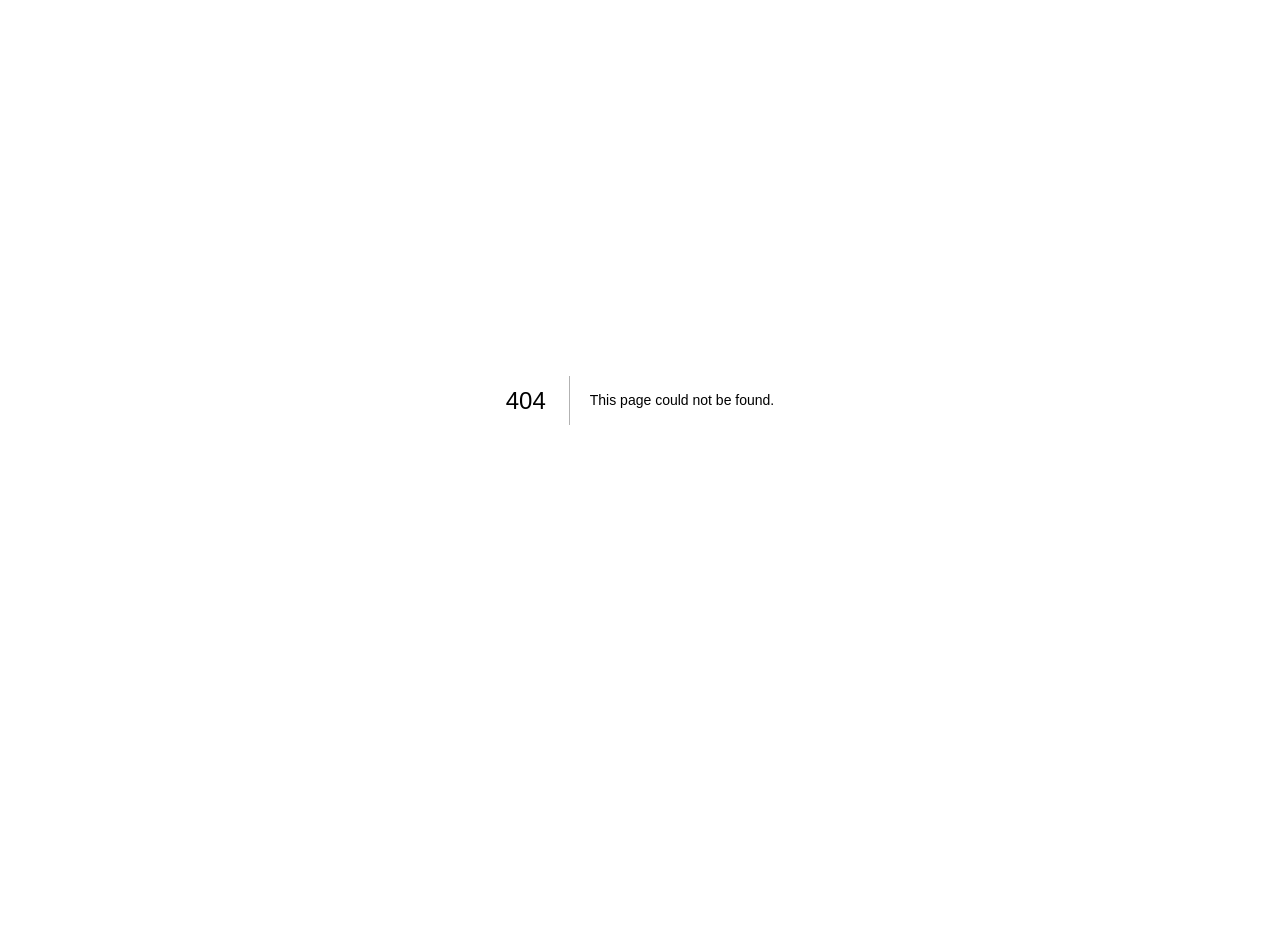
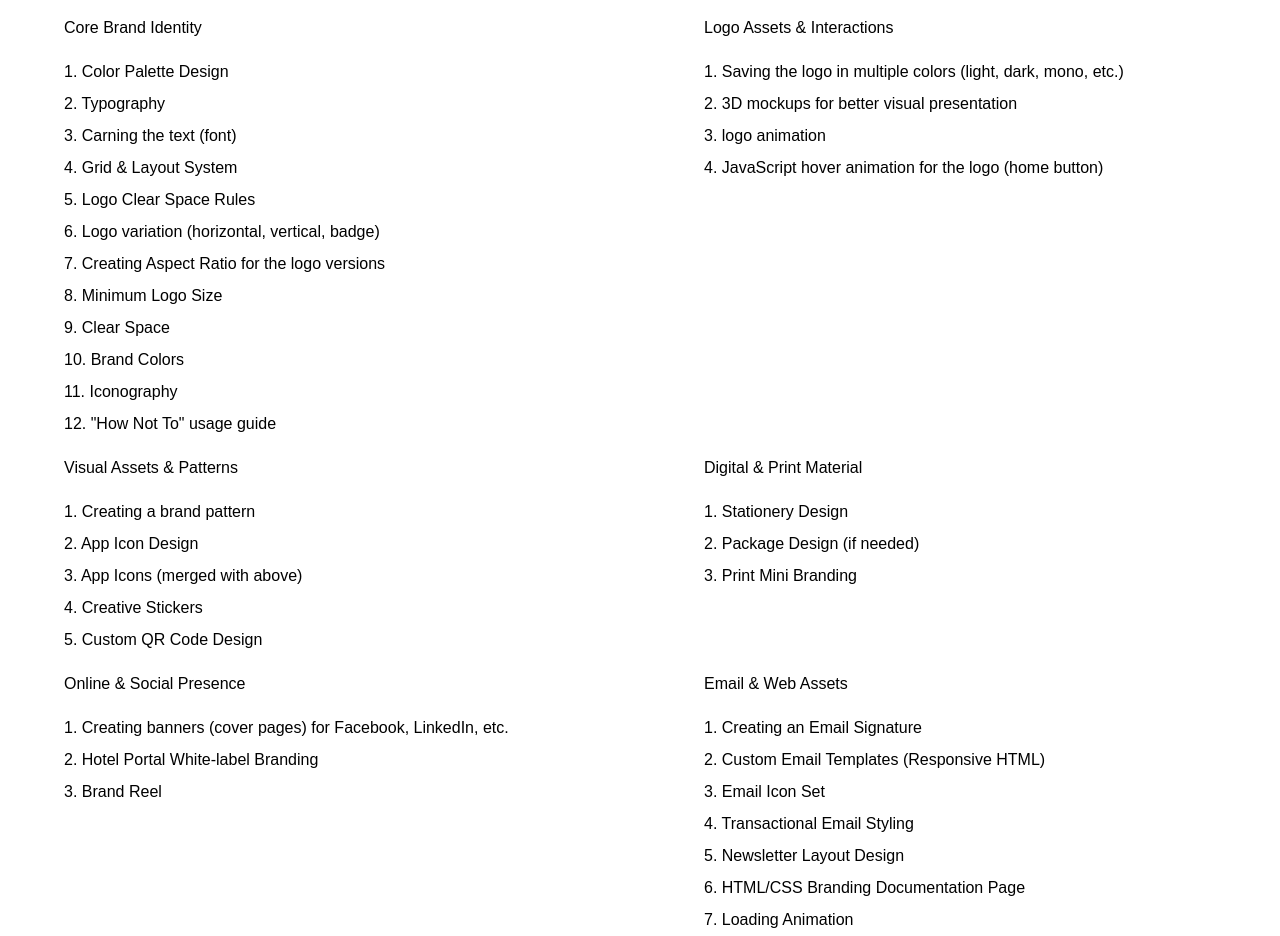
Before and after one commit to NikoDola/nikola-dolovski, a Next.js app: page /proposal/daze in a window 1280 px wide. Before the commit this address had no page. Before the commit the page ends 800 px from the top, so only its background shows below. Built offline with nearby package versions, Linux system fonts and the light colour scheme.

Commit message:
proposal daze

```diff
--- a/src/app/globals.css
+++ b/src/app/globals.css
@@ -30,7 +30,8 @@ h1::selection{
 
 h2{
   font-size: var(--text-5xl) ;
-  font-family: 'Bebas Neue', sans-serif;
+  font-family: 'Oswald', sans-serif;
+  font-weight: 200;
   letter-spacing: var(--space-1);
 }
 
@@ -111,6 +112,8 @@ h6{
   border-radius: 6px;
 }
 
+
+
 @media (max-width: 1000px) {
   body{
     font-size: 1rem;
--- /dev/null
+++ b/src/app/proposal/daze/Proposal.css
@@ -0,0 +1,25 @@
+.offersWrapper{
+  display: flex;
+  flex-wrap: wrap;
+  margin: 0;
+}
+
+.offerWrapper{
+  gap: 0;
+  margin-top: 1rem;
+  width: 40%;
+
+}
+
+.offerWrapper h2{
+  white-space: nowrap;
+  margin-bottom: 1rem;
+}
+
+.servicesWrapper li{
+  line-height: 2rem;
+}
+
+.servicesWrapper{
+
+}
--- /dev/null
+++ b/src/app/proposal/daze/page.tsx
@@ -0,0 +1,123 @@
+import "./Proposal.css"
+export default function Proposals() {
+  return (
+    <main className="offersWrapper">
+
+      {/* Core Brand Identity */}
+      <section className="section-regular offerWrapper">
+        <h2>Core Brand Identity</h2>
+         <ul className="servicesWrapper">
+          <li>1. Color Palette Design</li>
+          <li>2. Typography</li>
+          <li>3. Carning the text (font)</li>
+          <li>4. Grid & Layout System</li>
+          <li>5. Logo Clear Space Rules</li>
+          <li>6. Logo variation (horizontal, vertical, badge)</li>
+          <li>7. Creating Aspect Ratio for the logo versions</li>
+          <li>8. Minimum Logo Size</li>
+          <li>9. Clear Space</li>
+          <li>10. Brand Colors</li>
+          <li>11. Iconography</li>
+          <li>12. "How Not To" usage guide</li>
+        </ul>
+      </section>
+
+      {/* Logo Assets & Interactions */}
+      <section className="section-regular offerWrapper">
+        <h2>Logo Assets & Interactions</h2>
+          <ul className="servicesWrapper">
+          <li>1. Saving the logo in multiple colors (light, dark, mono, etc.)</li>
+          <li>2. 3D mockups for better visual presentation</li>
+          <li>3. logo animation</li>
+          <li>4. JavaScript hover animation for the logo (home button)</li>
+        </ul>
+      </section>
+
+      {/* Visual Assets & Patterns */}
+      <section className="section-regular offerWrapper">
+        <h2>Visual Assets & Patterns</h2>
+          <ul className="servicesWrapper">
+          <li>1. Creating a brand pattern</li>
+          <li>2. App Icon Design</li>
+          <li>3. App Icons (merged with above)</li>
+          <li>4. Creative Stickers</li>
+          <li>5. Custom QR Code Design</li>
+        </ul>
+      </section>
+
+      {/* Digital & Print Material */}
+      <section className="section-regular offerWrapper">
+        <h2>Digital & Print Material</h2>
+        <ul className="servicesWrapper">
+          <li>1. Stationery Design</li>
+          <li>2. Package Design (if needed)</li>
+          <li>3. Print Mini Branding</li>
+        </ul>
+      </section>
+
+      {/* Online & Social Presence */}
+      <section className="section-regular offerWrapper">
+        <h2>Online & Social Presence</h2>
+
+        <ul className="servicesWrapper">
+          <li>1. Creating banners (cover pages) for Facebook, LinkedIn, etc.</li>
+          <li>2. Hotel Portal White-label Branding</li>
+          <li>3. Brand Reel</li>
+        </ul>
+      </section>
+
+      {/* Email & Web Assets */}
+      <section className="section-regular offerWrapper">
+        <h2>Email & Web Assets</h2>
+        <ul className="servicesWrapper">
+          <li>1. Creating an Email Signature</li>
+          <li>2. Custom Email Templates (Responsive HTML)</li>
+          <li>3. Email Icon Set</li>
+          <li>4. Transactional Email Styling</li>
+          <li>5. Newsletter Layout Design</li>
+          <li>6. HTML/CSS Branding Documentation Page</li>
+          <li>7. Loading Animation</li>
+        </ul>
+      </section>
+
+    </main>
+  )
+}
+
+
+// import "./Proposal.css"
+// import Image from "next/image"
+// export default function Daze(){
+//   return(
+//     <main>
+//       <section className="section1 servicesWrapper section-regular">
+//         <div className="text">
+//           <h2>Adjust the colors for print and digital use</h2>
+//           <p>
+//             By adjusting the brand colors better, we’ll have more flexibility
+//             to play with contrast across different backgrounds, ensuring visibility,
+//             consistency, and aesthetic balance in all applications. This also includes
+//             finding the phantom {`(supporting)`} colors for both digital and print use
+//             to maintain harmony and adaptability across mediums.
+//           </p>
+//         </div>
+//         <Image className="servicesImage" src={'/proposals/daze/phanton.webp'} quality={100} width={200} height={200} alt="phanton colors"/>
+//       </section>
+
+//             <section className="section1 servicesWrapper section-regular">
+//         <div className="text">
+//           <h2>Color Palette Designx</h2>
+//           <p>
+//             By adjusting the brand colors better, we’ll have more flexibility
+//             to play with contrast across different backgrounds, ensuring visibility,
+//             consistency, and aesthetic balance in all applications. This also includes
+//             finding the phantom {`(supporting)`} colors for both digital and print use
+//             to maintain harmony and adaptability across mediums.
+//           </p>
+//         </div>
+//         <Image className="servicesImage" src={'/proposals/daze/phanton.webp'} quality={100} width={200} height={200} alt="phanton colors"/>
+//       </section>
+
+//     </main>
+//   )
+// }
--- a/src/app/proposal/page.css
+++ b/src/app/proposal/page.css
@@ -19,3 +19,7 @@
   font-size: 25px;
   margin-right: 1rem;
 }
+
+.servicesImage{
+  width: 100%;
+}
--- a/src/components/client/UnderConstraction.tsx
+++ b/src/components/client/UnderConstraction.tsx
@@ -6,7 +6,7 @@ export default function UnderConstraction(){
 
       <div className="underWrapper">
         <h1>UNDER <br/>CONSTRUCTION</h1>
-                <p>Click me</p>
+        <p>Click me</p>
         <span className="inline-block rotate-[270deg] text-2xl mb-4">&lt;</span>
         <Logo size="10em" link="/"/>
       </div>
```
Also changed, not shown: public/proposals/daze/phanton.webp (added), src/app/api/gpt/router.ts (added).
